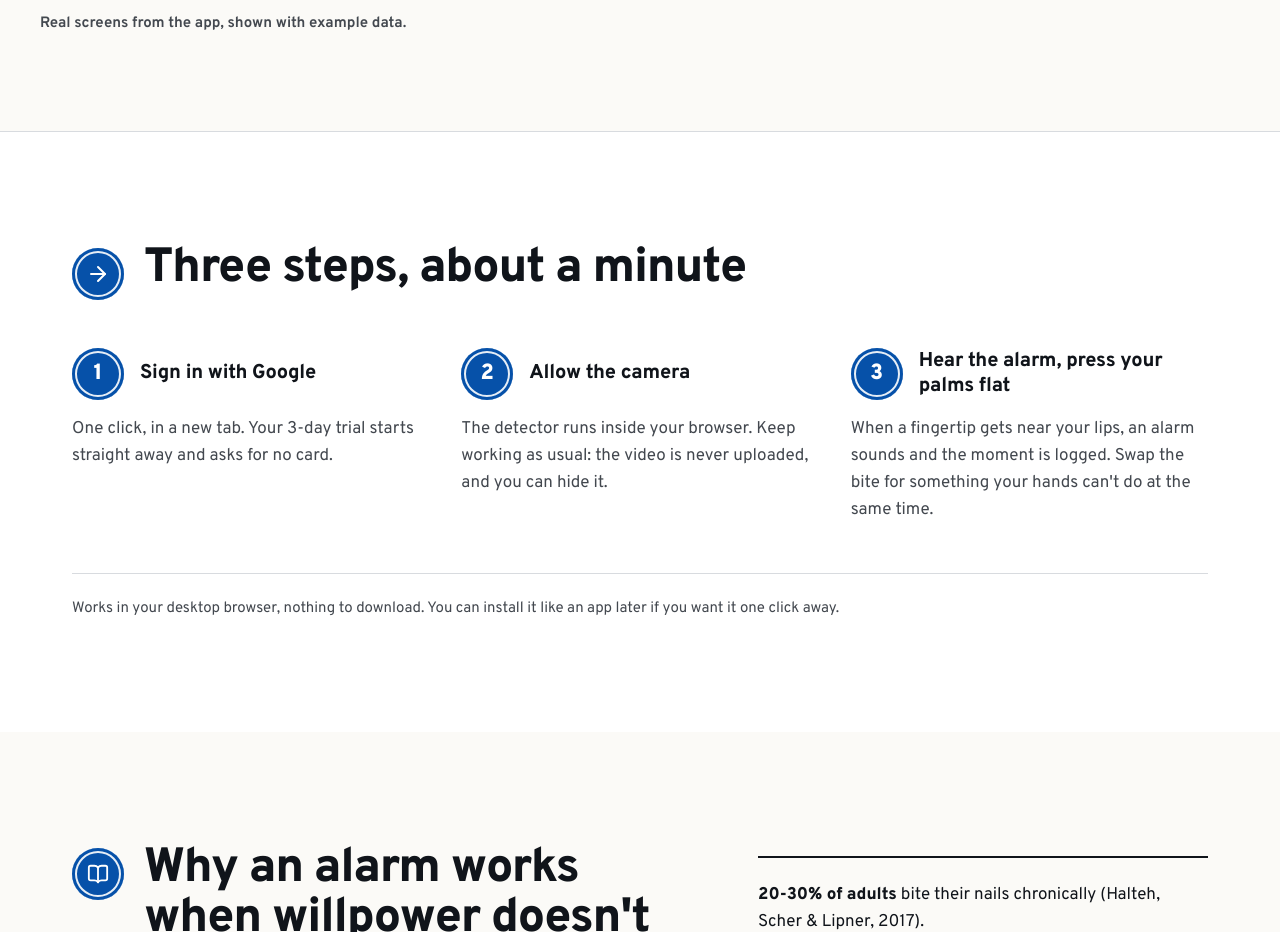
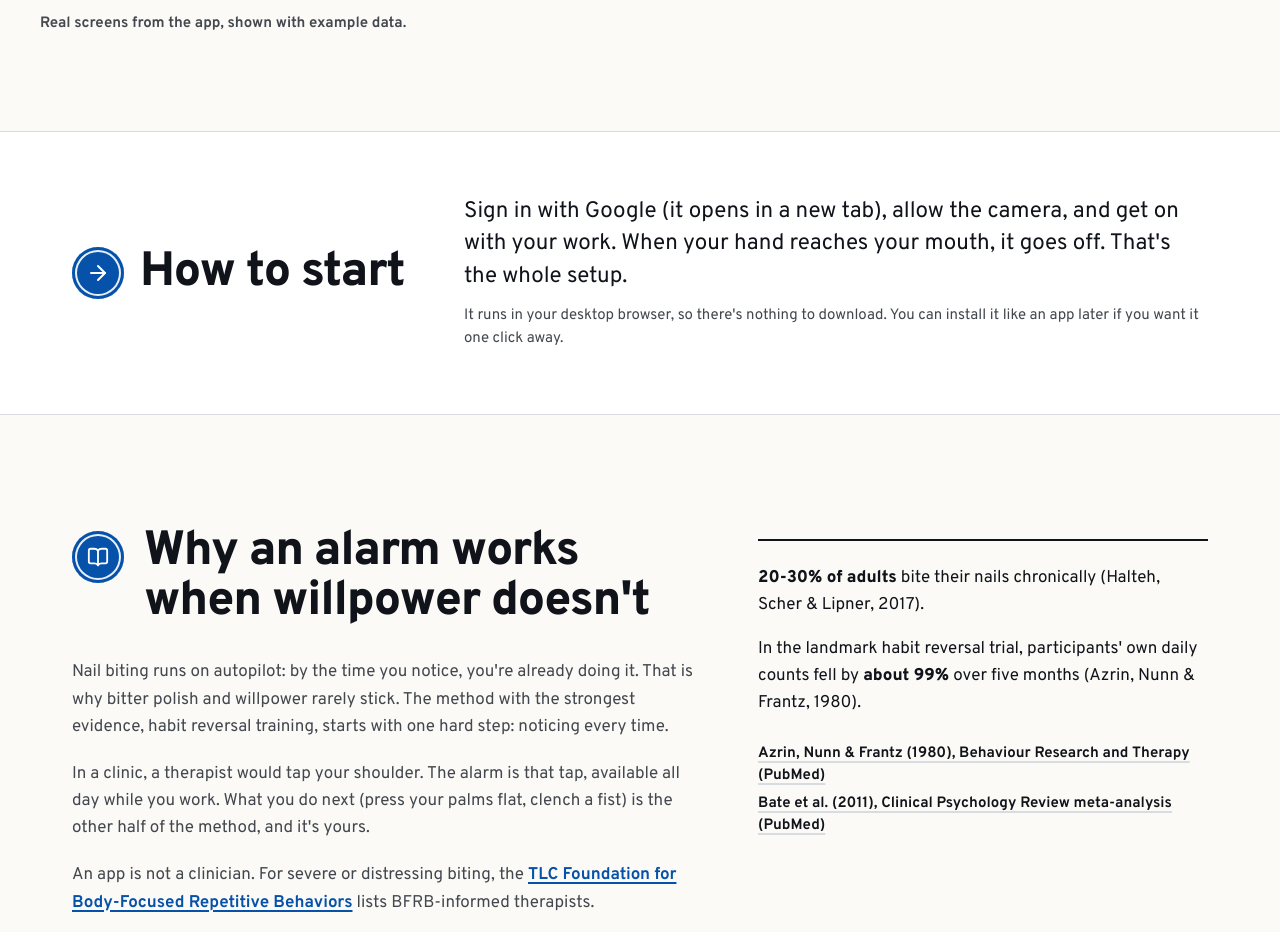
Before and after one commit to gazivoda/nail-biting, a React (Vite) app: page / in a window 1280 px wide. Shown: the part 1860-2792 px from the top of the page. Built offline with nearby package versions, Linux system fonts and the light colour scheme; no server answers; a web font is replaced by a local one.

Commit message:
feat(landing): say how to start in one sentence, drop the step grid (loop 2/10)
Three numbered blue discs in a three-column grid read as a stock SaaS
onboarding strip for what is one sentence of setup.

Co-Authored-By: Claude Opus 5.5 (1M context) <noreply@anthropic.com>

```diff
--- a/src/pages/Landing.tsx
+++ b/src/pages/Landing.tsx
@@ -169,20 +169,6 @@ function TrustList({ className }: { className: string }) {
   );
 }
 
-const STEPS = [
-  {
-    n: 1, title: 'Sign in with Google',
-    body: 'One click, in a new tab. Your 3-day trial starts straight away and asks for no card.',
-  },
-  {
-    n: 2, title: 'Allow the camera',
-    body: 'The detector runs inside your browser. Keep working as usual: the video is never uploaded, and you can hide it.',
-  },
-  {
-    n: 3, title: 'Hear the alarm, press your palms flat',
-    body: 'When a fingertip gets near your lips, an alarm sounds and the moment is logged. Swap the bite for something your hands can\'t do at the same time.',
-  },
-] as const;
 
 export function Landing() {
   // Stays false until the visitor asks for the demo: the lazy import is only
@@ -347,34 +333,26 @@ export function Landing() {
           </div>
         </section>
 
-        {/* ── HOW IT WORKS / HOW TO START ───────────────────────────────── */}
-        {/* One list does both jobs: the three things you do to start are the
-            three things the product does. */}
-        <section id="how" aria-labelledby="how-heading" className="border-t border-[color:var(--sg-rule)] bg-[color:var(--sg-plate)] py-20 lg:py-28">
-          <div className="sg-container">
-            <SignHeading
-              id="how-heading"
-              sign={<span className="sg-sign sg-sign-m"><ArrowRight size={24} aria-hidden="true" /></span>}
-            >
-              Three steps, about a minute
-            </SignHeading>
-
-            <ol className="mt-12 grid gap-10 md:grid-cols-3 md:gap-8">
-              {STEPS.map(({ n, title, body }) => (
-                <li key={n} className="flex flex-col gap-4">
-                  <div className="flex items-center gap-4">
-                    <span className="sg-sign sg-sign-m" aria-hidden="true">{n}</span>
-                    <h3 className="sg-h3"><span className="sr-only">Step {n}: </span>{title}</h3>
-                  </div>
-                  <p className="sg-body">{body}</p>
-                </li>
-              ))}
-            </ol>
-
-            <p className="sg-small mt-12 border-t border-[color:var(--sg-rule)] pt-6">
-              Works in your desktop browser, nothing to download. You can install it like an app
-              later if you want it one click away.
-            </p>
+        {/* ── HOW TO START ──────────────────────────────────────────────── */}
+        {/* Said, not diagrammed: setting it up is one sentence long, and a
+            three-column numbered grid made it look like a SaaS onboarding
+            flow. The blue "do this" sign appears here once. */}
+        <section id="how" aria-labelledby="how-heading" className="border-y border-[color:var(--sg-rule)] bg-[color:var(--sg-plate)] py-14 lg:py-16">
+          <div className="sg-container grid gap-6 lg:grid-cols-12 lg:items-center lg:gap-10">
+            <div className="flex items-center gap-4 lg:col-span-4">
+              <span className="sg-sign sg-sign-m"><ArrowRight size={24} aria-hidden="true" /></span>
+              <h2 id="how-heading" className="sg-h2">How to start</h2>
+            </div>
+            <div className="lg:col-span-8">
+              <p className="sg-lede text-[color:var(--sg-ink)]">
+                Sign in with Google (it opens in a new tab), allow the camera, and get on with your
+                work. When your hand reaches your mouth, it goes off. That's the whole setup.
+              </p>
+              <p className="sg-small mt-3">
+                It runs in your desktop browser, so there's nothing to download. You can install it
+                like an app later if you want it one click away.
+              </p>
+            </div>
           </div>
         </section>
 
```
